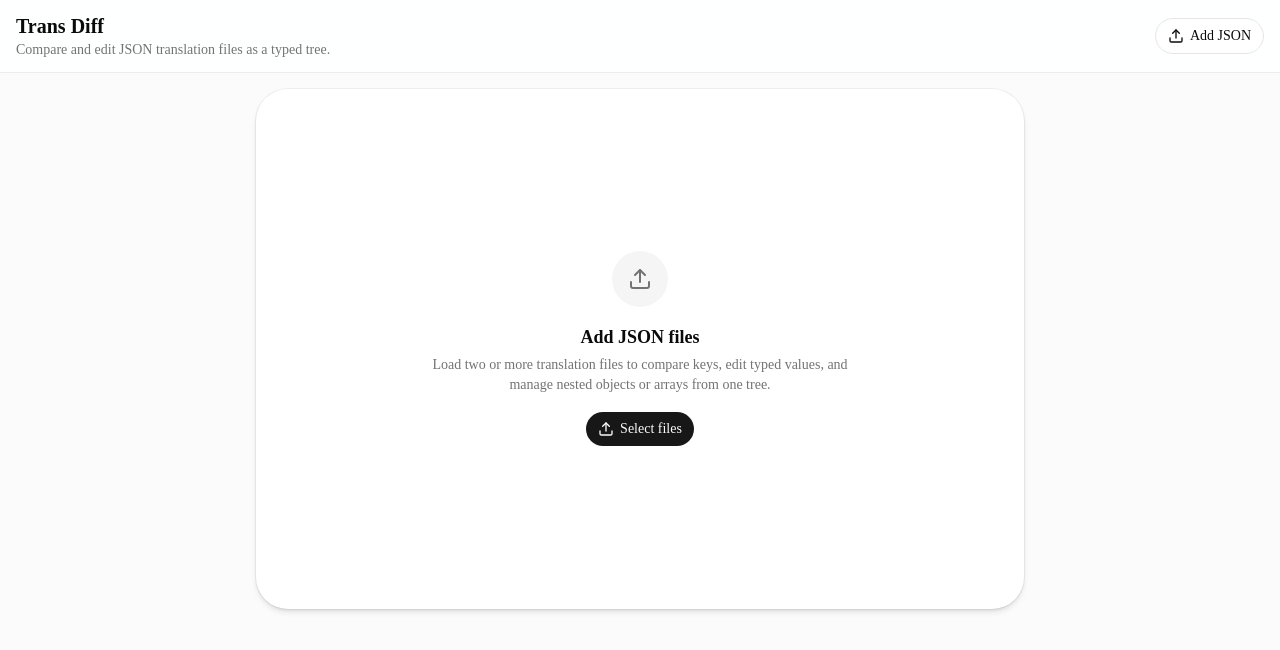
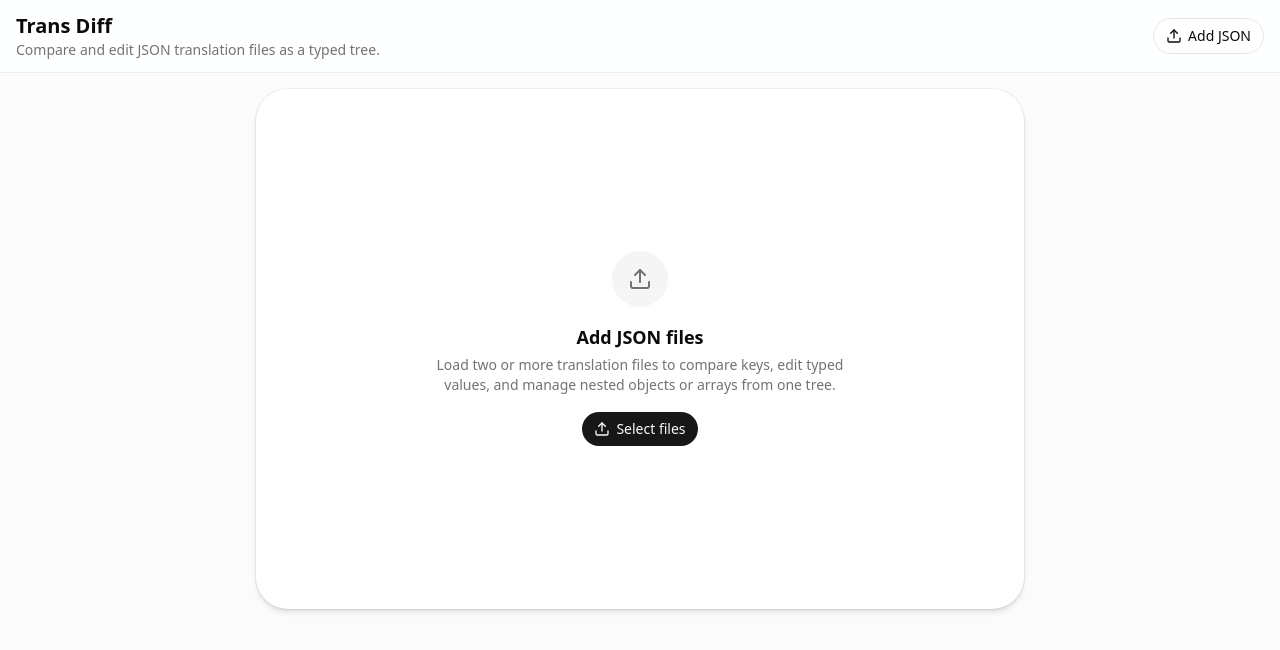
Before and after one commit to taufiq-dev/trans-diff, a React (Vite) app: page / in a window 1280 px wide. Shown: the top 650 px of the page. Built offline with nearby package versions, Linux system fonts and the light colour scheme.

Commit message:
Fix global app font

```diff
--- a/src/index.css
+++ b/src/index.css
@@ -3,8 +3,8 @@
 @import "tw-animate-css";
 
 @theme inline {
-  --font-sans: var(--font-sans);
-  --font-heading: var(--font-heading);
+  --font-sans: "Inter Variable", ui-sans-serif, system-ui, sans-serif;
+  --font-heading: "Inter Variable", ui-sans-serif, system-ui, sans-serif;
   --color-background: var(--background);
   --color-foreground: var(--foreground);
   --color-card: var(--card);
@@ -115,20 +115,11 @@
     --sidebar-ring: oklch(0.556 0 0);
   }
 
-  .theme {
-    --font-heading: var(--font-sans);
-    --font-sans: "Inter Variable", sans-serif;
-  }
-
   * {
     @apply border-border outline-ring/50;
   }
 
   body {
-    @apply bg-background text-foreground antialiased;
-  }
-
-  html {
-    @apply font-sans;
+    @apply bg-background font-sans text-foreground antialiased;
   }
 }
```
